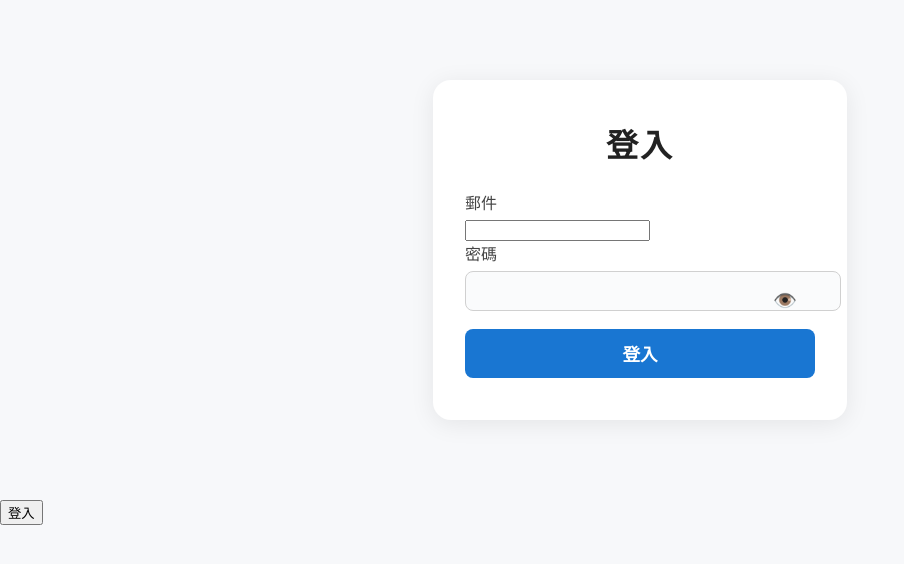
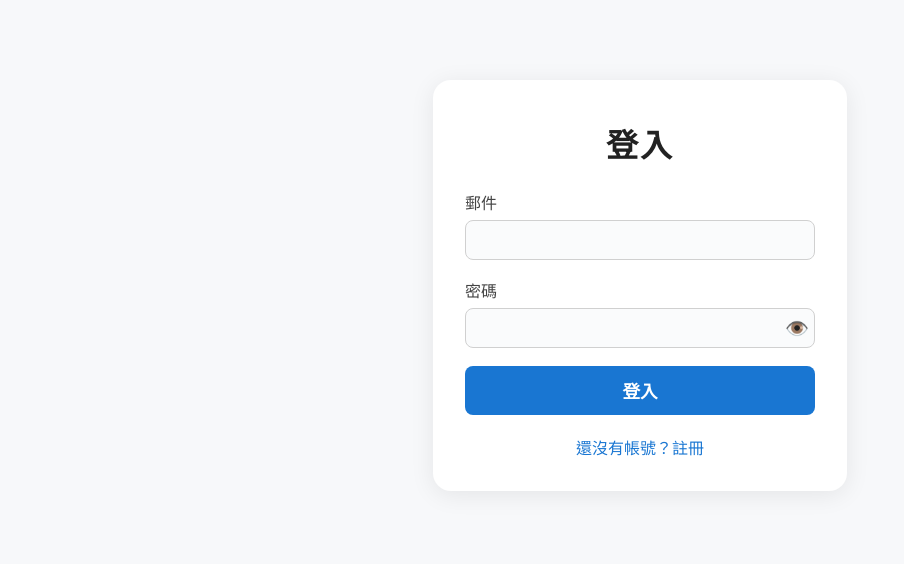
Before and after one commit to Frank940516/PHP_project, a PHP site: page /login/login.php in a window 1280 px wide. Shown: the top 564 px of the page, without its empty margins (0-904 px from the left). Run offline with PHP 8.4, Linux system fonts and the light colour scheme.

Commit message:
login fix

```diff
--- a/login/login.php
+++ b/login/login.php
@@ -45,8 +45,7 @@
             color: #444;
             font-size: 1rem;
         }
-        .login-form input[type="text"],
-        .login-form input[type="password"] {
+        .login-form input[type="email"] {
             width: 100%;
             padding: 10px 12px;
             margin-bottom: 18px;
@@ -55,12 +54,49 @@
             font-size: 1rem;
             background: #fafbfc;
             transition: border 0.2s;
+            box-sizing: border-box;
         }
-        .login-form input[type="text"]:focus,
-        .login-form input[type="password"]:focus {
+        .login-form input[type="email"]:focus {
             border: 1.5px solid #1976d2;
             outline: none;
             background: #fff;
+        }
+        .password-container {
+            display: flex;
+            align-items: center;
+            margin-bottom: 18px;
+            position: relative;
+        }
+        .password-container input[type="password"],
+        .password-container input[type="text"] {
+            flex: 1;
+            width: 100%;
+            padding: 10px 12px;
+            border: 1px solid #d0d0d0;
+            border-radius: 8px;
+            font-size: 1rem;
+            background: #fafbfc;
+            transition: border 0.2s;
+            box-sizing: border-box;
+            padding-right: 38px;
+        }
+        .password-container input[type="password"]:focus,
+        .password-container input[type="text"]:focus {
+            border: 1.5px solid #1976d2;
+            outline: none;
+            background: #fff;
+        }
+        .toggle-password {
+            margin-left: -36px;
+            background: none;
+            border: none;
+            cursor: pointer;
+            font-size: 1.2rem;
+            color: #1976d2;
+            z-index: 2;
+        }
+        .toggle-password:hover {
+            color: #1565c0;
         }
         .login-form .login-btn {
             width: 100%;
@@ -89,25 +125,6 @@
         .register-link:hover {
             text-decoration: underline;
         }
-        .toggle-password {
-            position: absolute;
-            right: 12px;
-            top: 50%;
-            transform: translateY(-50%);
-            background: none;
-            border: none;
-            cursor: pointer;
-            font-size: 1.2rem;
-            color: #1976d2;
-        }
-        .toggle-password:hover {
-            color: #1565c0;
-        }
-        .password-container {
-            position: relative;
-            margin-bottom: 18px;
-        }
-
         .error-message {
             color: #fff;
             background: #e53935;
@@ -145,25 +162,23 @@
             <label for="email">郵件</label>
             <input type="email" id="email" name="email" required>
             <label for="password">密碼</label>
-            <div style="position: relative;">
+            <div class="password-container">
                 <input type="password" id="password" name="password" required>
-                <button type="button" class="toggle-password" onclick="togglePassword()">👁️</button>
+                <button type="button" class="toggle-password" onclick="togglePassword('password', this)">👁️</button>
             </div>
             <input class="login-btn" type="submit" value="登入">
         </form>
-    </div>
-            <input class="login-btn" type="submit" value="登入">
-        </form>
+        <a class="register-link" href="register.php">還沒有帳號？註冊</a>
     </div>
     <script>
         function togglePassword(fieldId, toggleElement) {
             const passwordField = document.getElementById(fieldId);
             if (passwordField.type === 'password') {
                 passwordField.type = 'text';
-                toggleElement.textContent = '👁️';
+                toggleElement.textContent = '🙈';
             } else {
                 passwordField.type = 'password';
-                toggleElement.textContent = '🙈';
+                toggleElement.textContent = '👁️';
             }
         }
     </script>
```
Lines whose indentation alone changed are shown as unchanged.
